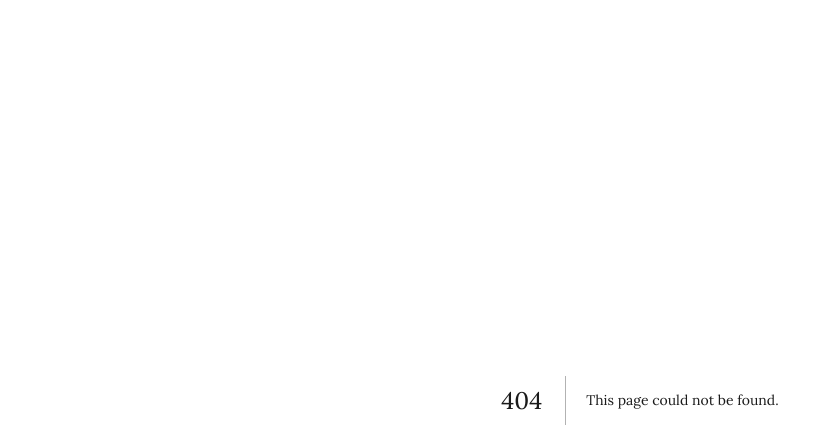
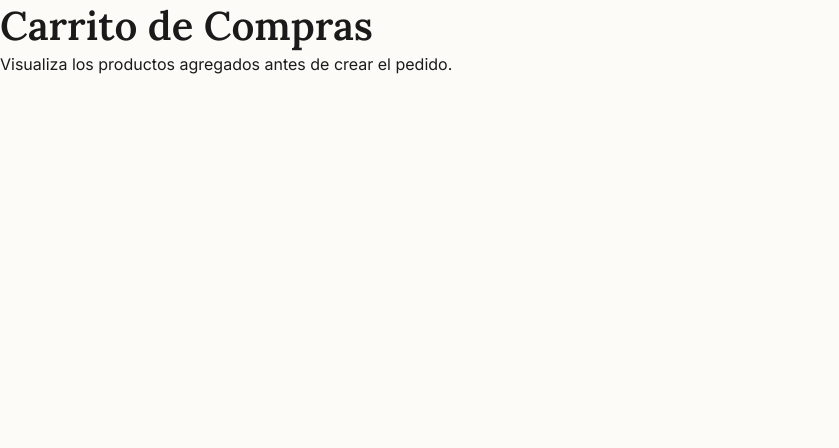
Before and after one commit to RodrigoNaray/Pattern, a Next.js app in the folder frontend/: page /carrito in a window 1280 px wide. Before the commit this address had no page. Shown: the top 448 px of the page, without its empty margins (0-839 px from the left). Built offline with nearby package versions, Linux system fonts and the light colour scheme.

Commit message:
feat(frontend): agregar carrito principal y detalle de producto

```diff
--- /dev/null
+++ b/frontend/src/app/carrito/page.tsx
@@ -0,0 +1,10 @@
+'use client';
+
+export default function CarritoPage() {
+  return (
+    <main>
+      <h1>Carrito de Compras</h1>
+      <p>Visualiza los productos agregados antes de crear el pedido.</p>
+    </main>
+  );
+}
```
Also changed, not shown: frontend/src/app/productos/[id]/page.tsx (added, +23 -0 lines), 1 other file (tests, documents, lock files or other folders).
